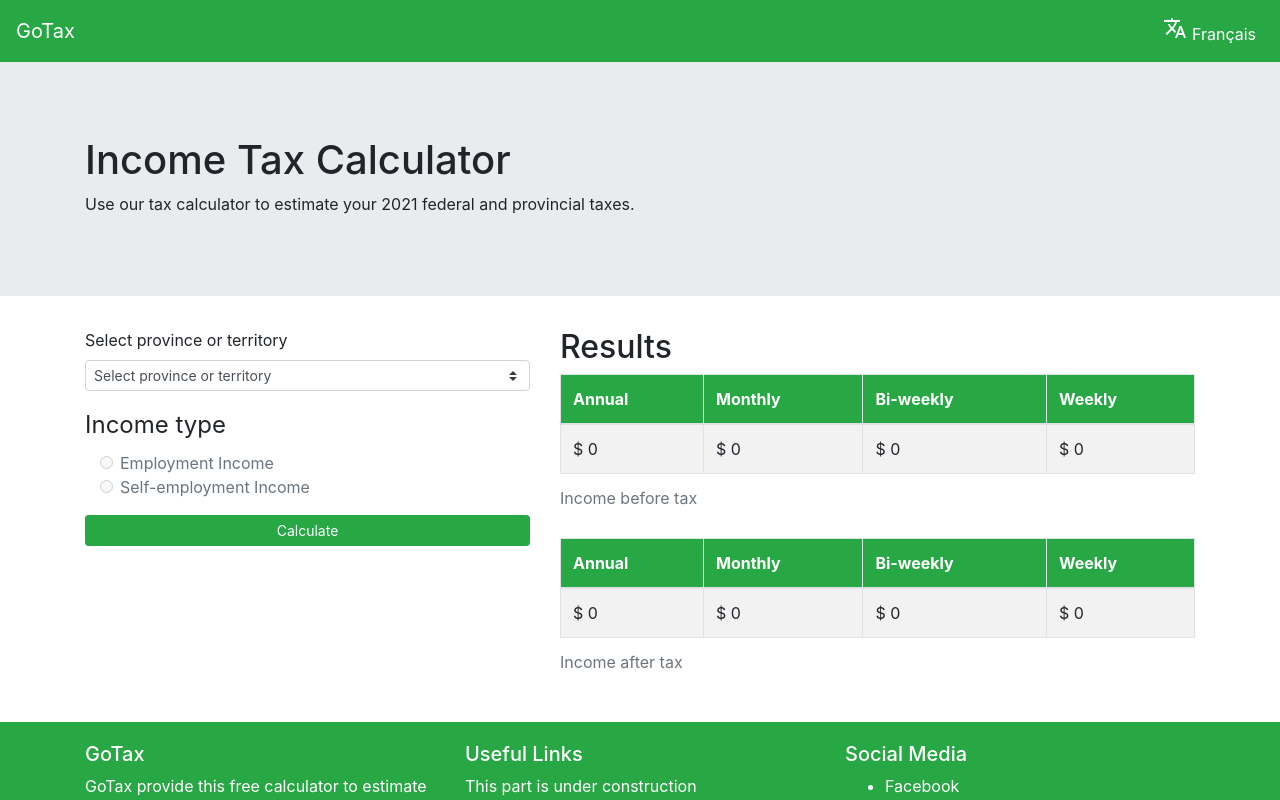
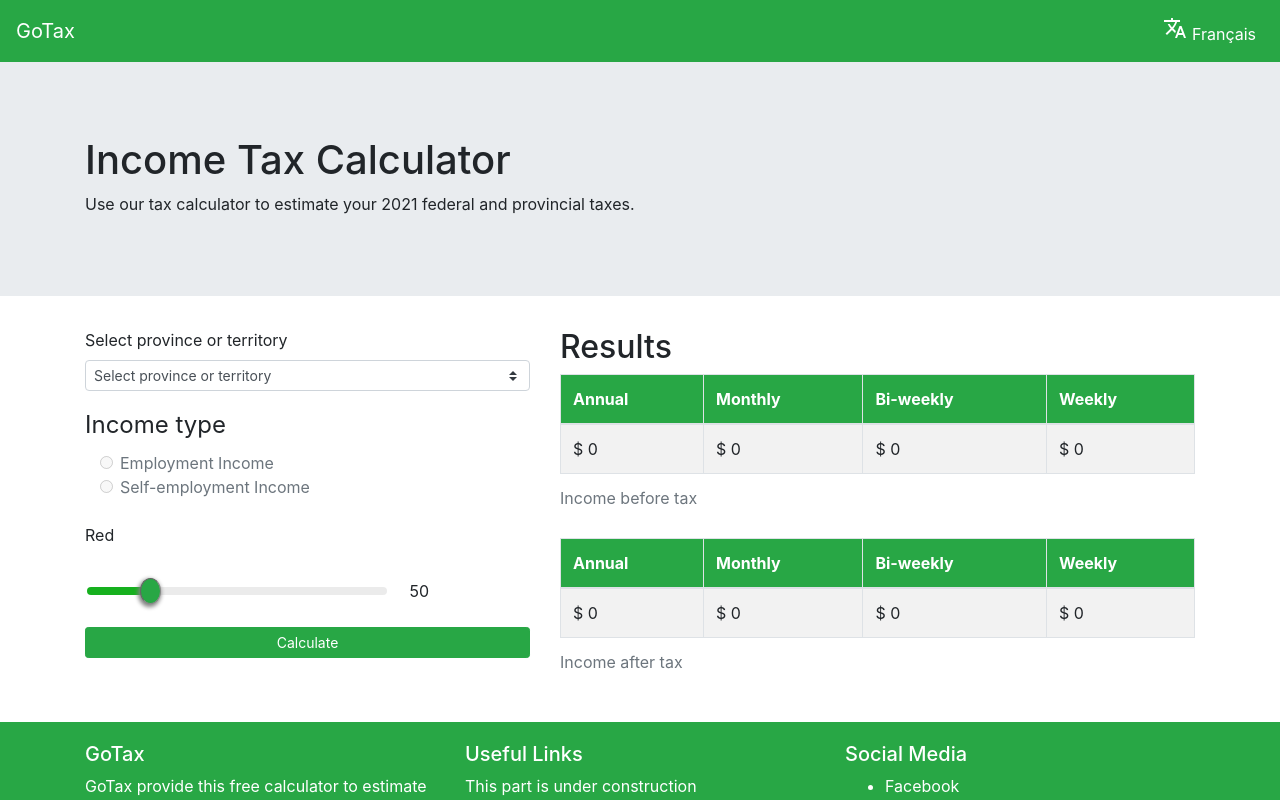
Before and after one commit to oni20/Tax-Calculator, a Next.js app in the folder tax-calculator-next/: page / in a window 1280 px wide. Shown: the top 800 px of the page. Built offline with nearby package versions, Linux system fonts and the light colour scheme.

Commit message:
Added slider component

```diff
--- a/tax-calculator-next/components/Body/Body.js
+++ b/tax-calculator-next/components/Body/Body.js
@@ -1,4 +1,4 @@
-import { React, useState } from 'react';
+import React, { useState } from 'react';
 
 /* React Bootstrap */
 import { Container, Row, Col, Button, Jumbotron, Form } from 'react-bootstrap';
@@ -12,6 +12,7 @@ import {
 import IncomeTable from '../common/IncomeTable';
 import FormInputRange from './FormInputRange';
 import { convertStringToNumber } from '../../utility/helper';
+import Slider from "../common/Slider";
 
 import BodyStyle from '../../styles/Body.module.scss';
 
@@ -112,7 +113,7 @@ const Body = props => {
 
     if (income !== null && income !== undefined) {
       let weeklyAmount = (income / DEFAULT_ANNUAL_WEEKS),
-          hourlyAmount = selectedHoursForEmpIncome === "" ? "0" : (weeklyAmount / parseFloat(selectedHoursForEmpIncome)).toLocaleString();
+        hourlyAmount = selectedHoursForEmpIncome === "" ? "0" : (weeklyAmount / parseFloat(selectedHoursForEmpIncome)).toLocaleString();
 
       setResultSetBeforeTax({
         "annual": (income).toLocaleString(),
@@ -201,6 +202,7 @@ const Body = props => {
                 })
               }
 
+              <Slider />
               <Button variant="success" size="sm" block type="submit">
                 {props.bodyContent.calculateBtn}
               </Button>
--- a/tax-calculator-next/components/Body/FormInputRange.js
+++ b/tax-calculator-next/components/Body/FormInputRange.js
@@ -1,7 +1,7 @@
-import { React, useState } from 'react';
+import React, { useState } from 'react';
 import { Form, FormControl, InputGroup } from 'react-bootstrap';
 
-import {convertStringToNumber} from '../../utility/helper';
+import { convertStringToNumber } from '../../utility/helper';
 
 const FormInputRange = props => {
     const [inputState, setInputState] = useState('');
@@ -50,7 +50,7 @@ const FormInputRange = props => {
                         //value={inputState == '' ? '0' : inputState}
                         disabled={props.isDisabled}
                         min="0" max={props.rangeMax}
-                        onChange={handleInputChange} custom/>
+                        onChange={handleInputChange} custom />
                 </Form.Group>
             }
         </>
--- /dev/null
+++ b/tax-calculator-next/components/common/Slider.js
@@ -0,0 +1,212 @@
+import React, { useState, useEffect, useRef } from 'react';
+import SliderStyle from '../../styles/Slider.module.scss';
+
+const Slider = props => {
+    const domNode = useRef(null),
+        raildomNode = useRef(null),
+        [valuedomNode, setValuedomNode] = useState(false),
+        [valueMin, setValueMin] = useState(0),
+        [valueMax, setValueMax] = useState(100),
+        [valueNow, setValueNow] = useState(50),
+        [railWidth, setRailWidth] = useState(0),
+        thumbWidth = 21,
+        thumbHeight = 26,
+        keyCode = Object.freeze({
+            'left': 37,
+            'up': 38,
+            'right': 39,
+            'down': 40,
+            'pageUp': 33,
+            'pageDown': 34,
+            'end': 35,
+            'home': 36
+        });
+
+    useEffect(() => {
+        if (domNode.current.getAttribute('aria-valuemin')) {
+            setValueMin(parseInt((domNode.current.getAttribute('aria-valuemin'))));
+        }
+        if (domNode.current.getAttribute('aria-valuemax')) {
+            setValueMax(parseInt((domNode.current.getAttribute('aria-valuemax'))));
+        }
+        if (domNode.current.getAttribute('aria-valuenow')) {
+            setValueNow(parseInt((domNode.current.getAttribute('aria-valuenow'))));
+        }
+
+        setRailWidth(300);
+        setValuedomNode(raildomNode.current.nextElementSibling);
+
+        if (valuedomNode) {
+            valuedomNode.innerHTML = '0';
+            valuedomNode.style.left = (raildomNode.current.offsetLeft + railWidth + 10) + 'px';
+            valuedomNode.style.top = (raildomNode.current.offsetTop - 8) + 'px';
+        }
+
+        if (domNode.current.tabIndex != 0) {
+            domNode.current.tabIndex = 0;
+        }
+
+        domNode.current.style.width = thumbWidth + 'px';
+        domNode.current.style.height = thumbHeight + 'px';
+        domNode.current.style.top = (thumbHeight / -2) + 'px';
+
+        moveSliderTo(valueNow);
+
+        return function cleanup() {
+            domNode.current.removeEventListener('keydown', handleKeyDown);
+            domNode.current.removeEventListener('mousedown', handleMouseDown);
+            domNode.current.removeEventListener('focus', handleFocus);
+            domNode.current.removeEventListener('blur', handleBlur);
+
+            raildomNode.current.removeEventListener('click', handleClick);
+        }
+    });
+
+    const moveSliderTo = value => {
+        if (value > valueMax) {
+            value = valueMax;
+        }
+        if (value < valueMin) {
+            value = valueMin;
+        }
+        setValueNow(value);
+        domNode.current.setAttribute('aria-valuenow', valueNow);
+
+        let pos = Math.round((valueNow * railWidth) / (valueMax - valueMin)) - (thumbWidth / 2);
+
+        domNode.current.style.left = pos + 'px';
+
+        raildomNode.current.style.background = "linear-gradient(to right, #16b01e " + (pos + 5) + "px, #ebebeb 0%)";
+
+        if (valuedomNode) {
+            valuedomNode.innerHTML = valueNow.toString();
+        }
+    };
+
+    const handleKeyDown = event => {
+        let flag = false;
+
+        switch (event.keyCode) {
+            case keyCode.left:
+            case keyCode.down:
+                moveSliderTo(valueNow - 1);
+                flag = true;
+                break;
+
+            case keyCode.right:
+            case keyCode.up:
+                moveSliderTo(valueNow + 1);
+                flag = true;
+                break;
+
+            case keyCode.pageDown:
+                moveSliderTo(valueNow - 10);
+                flag = true;
+                break;
+
+            case keyCode.pageUp:
+                moveSliderTo(valueNow + 10);
+                flag = true;
+                break;
+
+            case keyCode.home:
+                moveSliderTo(valueMin);
+                flag = true;
+                break;
+
+            case keyCode.end:
+                moveSliderTo(valueMax);
+                flag = true;
+                break;
+
+            default:
+                break;
+        }
+
+        if (flag) {
+            event.preventDefault();
+            event.stopPropagation();
+        }
+    };
+
+    const handleFocus = event => {
+        domNode.current.classList.add('focus');
+        raildomNode.current.classList.add('focus');
+    };
+
+    const handleBlur = event => {
+        domNode.current.classList.remove('focus');
+        raildomNode.current.classList.remove('focus');
+    };
+
+    const handleMouseDown = event => {
+        const handleMouseMove = event => {
+
+            let diffX = event.pageX - raildomNode.current.offsetLeft;
+
+            setValueNow(parseInt(((valueMax - valueMin) * diffX) / railWidth));
+            moveSliderTo(valueNow);
+
+            event.preventDefault();
+            event.stopPropagation();
+        };
+
+        const handleMouseUp = event => {
+            document.removeEventListener('mousemove', handleMouseMove);
+            document.removeEventListener('mouseup', handleMouseUp);
+        };
+
+        // bind a mousemove event handler to move pointer
+        document.addEventListener('mousemove', handleMouseMove);
+
+        // bind a mouseup event handler to stop tracking mouse movements
+        document.addEventListener('mouseup', handleMouseUp);
+        event.preventDefault();
+        event.stopPropagation();
+
+        // Set focus to the clicked handle
+        domNode.current.focus();
+    };
+
+    // handleMouseMove has the same functionality as we need for handleMouseClick on the rail
+    const handleClick = event => {
+
+        let diffX = event.pageX - raildomNode.current.offsetLeft;
+        setValueNow(parseInt(((valueMax - valueMin) * diffX) / railWidth));
+
+        moveSliderTo(valueNow);
+        event.preventDefault();
+        event.stopPropagation();
+    };
+
+    return (
+        <>
+            <div id="idRed" className={SliderStyle.label}>
+                Red
+            </div>
+            <div className={SliderStyle.aria_widget_slider}>
+                <div className={SliderStyle.rail} ref={raildomNode} onClick={handleClick}>
+                    <div
+                        ref={domNode}
+                        id="idRedValue"
+                        role="slider"
+                        tabIndex="0"
+                        className={SliderStyle.thumb}
+                        aria-valuemin="0"
+                        aria-valuenow="0"
+                        aria-valuemax="255"
+                        aria-labelledby="idRed"
+                        onKeyDown={handleKeyDown}
+                        onMouseDown={handleMouseDown}
+                        onFocus={handleFocus}
+                        onBlur={handleBlur}
+                    >
+                    </div>
+                </div>
+                <div className={SliderStyle.value}>0</div>
+            </div>
+        </>
+    )
+}
+
+export default Slider;
--- a/tax-calculator-next/next.config.js
+++ b/tax-calculator-next/next.config.js
@@ -1,10 +1,8 @@
 const withSass = require('@zeit/next-sass');
 const path = require('path');
 
-/* module.exports = withSass({
-}); */
-
 module.exports = {
+    reactStrictMode: true,
     sassOptions: {
         includePaths: [path.join(__dirname, 'styles')],
     },
--- a/tax-calculator-next/pages/index.js
+++ b/tax-calculator-next/pages/index.js
@@ -34,7 +34,6 @@ const Home = () => {
   return (
     <div className={styles.container}>
       <Head>
-        <html lang={language} />
         <meta httpEquiv="Content-Type" content="text/html; charset=UTF-8" />
         <meta name="viewport" content="width=device-width, initial-scale=1, maximum-scale=1.0" />
 
--- /dev/null
+++ b/tax-calculator-next/styles/Slider.module.scss
@@ -0,0 +1,66 @@
+/* CSS Document */
+
+div.aria_widget_slider {
+  margin-top: 0.5em;
+  margin-bottom: 0.5em;
+  height: 4em;
+
+  .rail {
+    width: 300px;
+    margin: 2px;
+    padding: 4px;
+    border-radius: 10px;
+    background-color: #ebebeb;
+    position: relative;
+    top: 2em;
+    height: 4px;
+  }
+
+  .thumb {
+    border-radius: 50%;
+    background-color: #28a745;
+    border: 1px solid #888;
+    border-top-color: #666;
+    border-left-color: #666;
+    position: relative;
+    box-shadow: -1px 2px 4px 1px grey;
+  }
+
+  .rail {
+    .thumb {
+      &.focus,
+      &:hover {
+        cursor: pointer;
+        background-color: #1ecc47f7;
+      }
+    }
+
+    &.focus {
+      background-color: #aaa;
+    }
+  }
+
+  .value {
+    width: 2em;
+    text-align: right;
+    position: absolute;
+  }
+}
+
+.label {
+  display: block;
+  margin-top: 0.5em;
+  margin-bottom: 0.5em;
+}
+
+#idColorBox {
+  width: 200px;
+  height: 200px;
+  border: black solid medium;
+  text-align: center;
+  padding: 0.25em;
+}
+
+#idColorInfo {
+  padding-top: 5px;
+}
```
